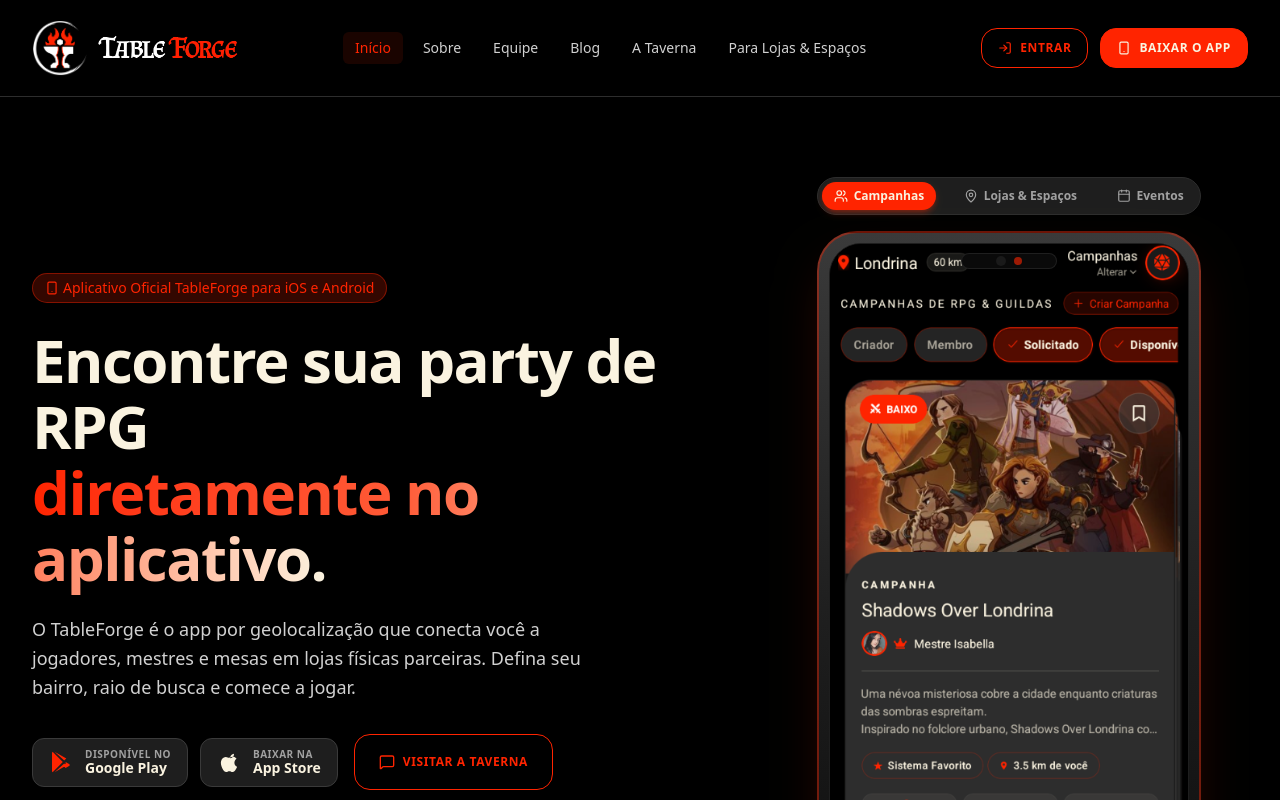
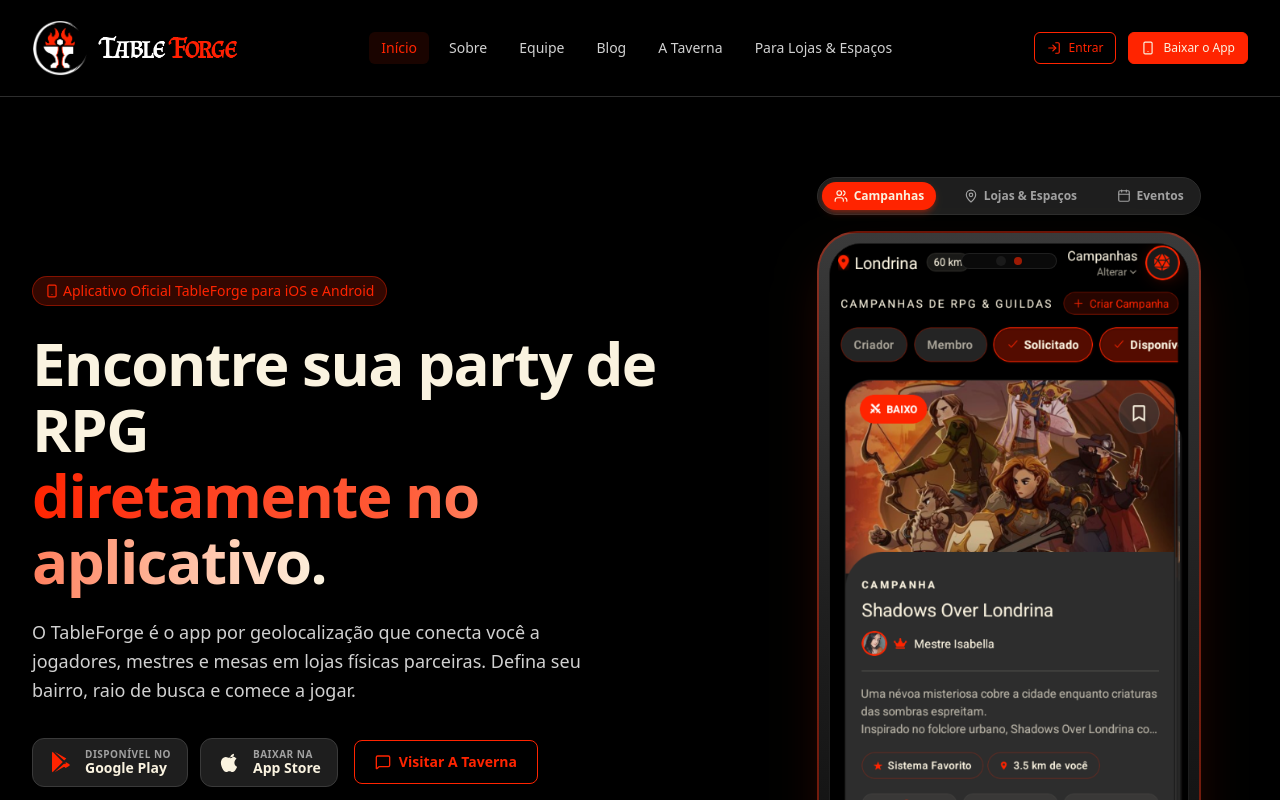
Before and after one commit to Table-Forge/TableForge_Institutional, a Next.js app: page / in a window 1280 px wide. Shown: the top 800 px of the page. Built offline with nearby package versions, Linux system fonts and the light colour scheme; no server answers.

Commit message:
style(button): refine button styling with rounded-lg and compact sizing

```diff
--- a/components/button/button.tsx
+++ b/components/button/button.tsx
@@ -30,20 +30,20 @@
     "primary";
 
   const baseStyles =
-    "inline-flex items-center justify-center gap-2 rounded-2xl border text-xs font-bold uppercase tracking-wider transition cursor-pointer disabled:cursor-not-allowed disabled:opacity-60";
+    "inline-flex items-center justify-center gap-2 border font-medium transition cursor-pointer disabled:cursor-not-allowed disabled:opacity-60";
 
   const widthStyles = maxWidth || className.includes("w-full") ? "w-full" : "w-max";
   const sizeStyles: Record<NonNullable<IButton["size"]>, string> = {
-    xs: "h-8 px-3",
-    sm: "h-10 px-4",
-    md: "h-12 px-5",
-    lg: "h-14 px-6",
-    xl: "h-16 px-7",
+    xs: "h-7 px-2.5 text-xs rounded-md",
+    sm: "h-8 px-3 text-xs rounded-md",
+    md: "h-10 px-4 text-sm rounded-lg",
+    lg: "h-11 px-5 text-sm font-semibold rounded-lg",
+    xl: "h-12 px-6 text-base font-semibold rounded-xl",
   };
 
   const variants: Record<ButtonStyles, string> = {
     primary: "bg-[#ff2400] border-[#ff2400] text-white hover:brightness-110",
-    secondary: "bg-[#ff2400] border-[#ff2400] text-white hover:brightness-110",
+    secondary: "bg-[#3a3a3a] border-[#4A4A4A] text-white hover:bg-[#4A4A4A]",
     danger: "bg-red-600 border-red-600 text-white hover:brightness-110",
     hollow:
       "bg-transparent border-[#ff2400] text-[#ff2400] hover:bg-[#ff2400]/10",
```
Also changed, not shown: 1 other file (tests, documents, lock files or other folders).
